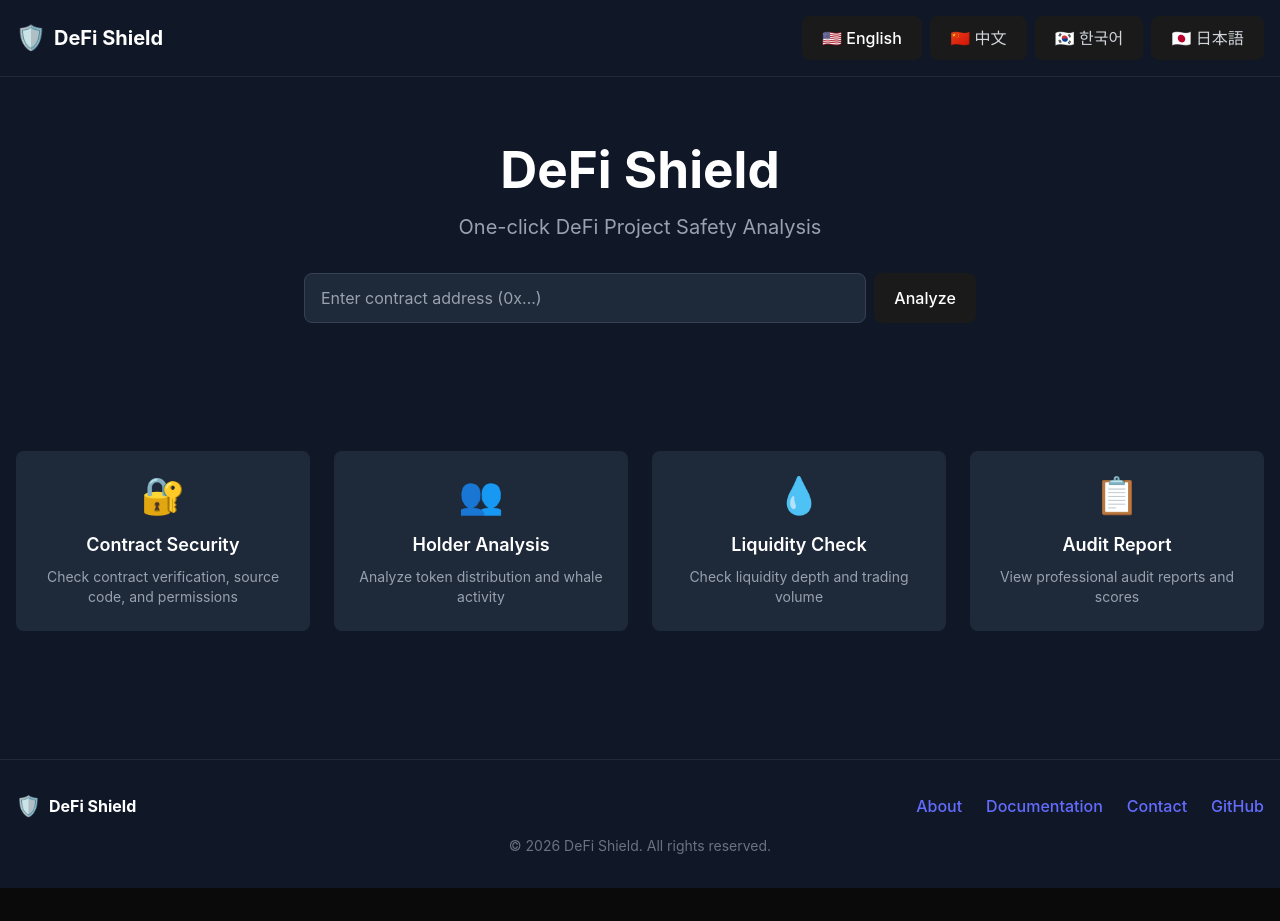
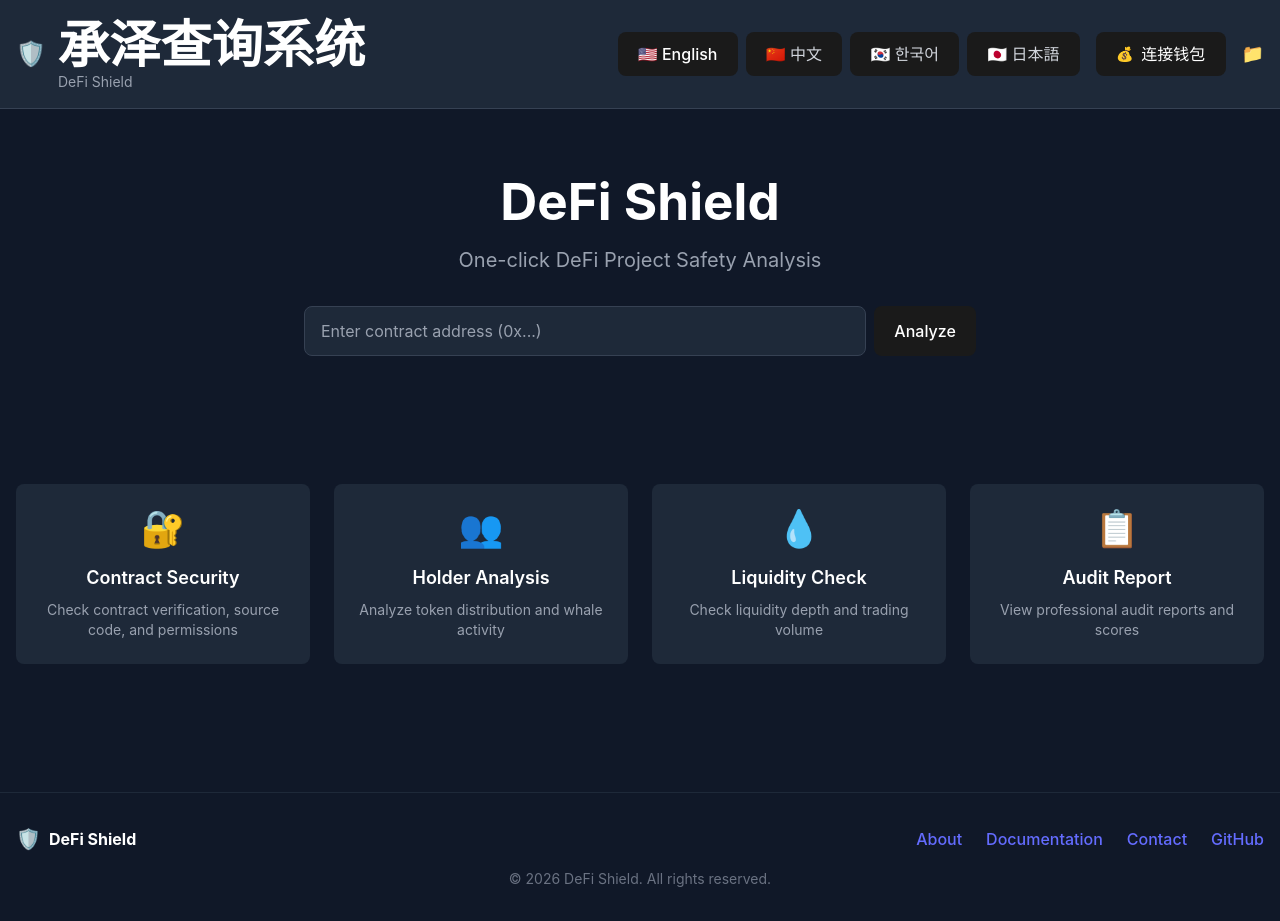
Before and after one commit to az605468471/chengze-query, a React (Vite) app in the folder frontend/: page / in a window 1280 px wide. Before the commit the page ends 888 px from the top, so only its background shows below. Built offline with nearby package versions, Linux system fonts and the light colour scheme; no server answers.

Commit message:
feat: add Web3 wallet connection (DAPP support)

```diff
--- /dev/null
+++ b/frontend/src/components/Header.jsx
@@ -0,0 +1,105 @@
+import { useTranslation } from 'react-i18next'
+import { useState, useEffect } from 'react'
+import LanguageSwitcher from './LanguageSwitcher'
+
+function Header() {
+  const { t } = useTranslation()
+  const [walletAddress, setWalletAddress] = useState('')
+  const [isConnecting, setIsConnecting] = useState(false)
+
+  const connectWallet = async () => {
+    if (!window.ethereum) {
+      alert('请安装 MetaMask 或其他 Web3 钱包')
+      return
+    }
+
+    setIsConnecting(true)
+    try {
+      const accounts = await window.ethereum.request({
+        method: 'eth_requestAccounts'
+      })
+      setWalletAddress(accounts[0])
+    } catch (error) {
+      console.error('连接钱包失败:', error)
+      alert('连接钱包失败')
+    } finally {
+      setIsConnecting(false)
+    }
+  }
+
+  const disconnectWallet = () => {
+    setWalletAddress('')
+  }
+
+  useEffect(() => {
+    // 检查是否已连接
+    const checkWallet = async () => {
+      if (window.ethereum) {
+        try {
+          const accounts = await window.ethereum.request({
+            method: 'eth_accounts'
+          })
+          if (accounts.length > 0) {
+            setWalletAddress(accounts[0])
+          }
+        } catch (error) {
+          console.error('检查钱包失败:', error)
+        }
+      }
+    }
+    checkWallet()
+  }, [])
+
+  return (
+    <header className="bg-gray-800 border-b border-gray-700">
+      <div className="container mx-auto px-4 py-4 flex justify-between items-center">
+        <div className="flex items-center gap-3">
+          <span className="text-2xl">🛡️</span>
+          <div>
+            <h1 className="text-xl font-bold text-white">承泽查询系统</h1>
+            <p className="text-sm text-gray-400">{t('title')}</p>
+          </div>
+        </div>
+
+        <div className="flex items-center gap-4">
+          <LanguageSwitcher />
+
+          {/* 钱包连接按钮 */}
+          {walletAddress ? (
+            <div className="flex items-center gap-2">
+              <div className="bg-gray-700 px-3 py-2 rounded-lg text-sm text-gray-300">
+                {walletAddress.slice(0, 6)}...{walletAddress.slice(-4)}
+              </div>
+              <button
+                onClick={disconnectWallet}
+                className="bg-red-500 hover:bg-red-600 text-white px-3 py-2 rounded-lg text-sm transition-colors"
+              >
+                断开
+              </button>
+            </div>
+          ) : (
+            <button
+              onClick={connectWallet}
+              disabled={isConnecting}
+              className="bg-blue-500 hover:bg-blue-600 text-white px-4 py-2 rounded-lg text-sm flex items-center gap-2 transition-colors disabled:opacity-50"
+            >
+              <span className="text-sm">💰</span>
+              {isConnecting ? '连接中...' : '连接钱包'}
+            </button>
+          )}
+
+          <a
+            href="https://github.com"
+            target="_blank"
+            rel="noopener noreferrer"
+            className="text-gray-400 hover:text-white transition-colors"
+          >
+            <span className="text-lg">📁</span>
+          </a>
+        </div>
+      </div>
+    </header>
+  )
+}
+
+export default Header
--- a/frontend/src/pages/Home.jsx
+++ b/frontend/src/pages/Home.jsx
@@ -1,5 +1,6 @@
-import { useState } from 'react';
+import { useState, useEffect } from 'react';
 import { useTranslation } from 'react-i18next';
+import Header from '../components/Header';
 import SearchBar from '../components/SearchBar';
 import RiskScore from '../components/RiskScore';
 import ContractInfo from '../components/ContractInfo';
@@ -10,19 +11,30 @@ import LanguageSwitcher from '../components/LanguageSwitcher';
 function Home() {
   const { t } = useTranslation();
   const [results, setResults] = useState(null);
+  const [walletAddress, setWalletAddress] = useState('');
+
+  useEffect(() => {
+    const checkWallet = async () => {
+      if (window.ethereum) {
+        try {
+          const accounts = await window.ethereum.request({
+            method: 'eth_accounts'
+          });
+          if (accounts.length > 0) {
+            setWalletAddress(accounts[0]);
+          }
+        } catch (error) {
+          console.error('检查钱包失败:', error);
+        }
+      }
+    }
+    checkWallet();
+  }, []);
 
   return (
     <div className="min-h-screen bg-gray-900 text-white">
-      {/* Header */}
-      <header className="border-b border-gray-800">
-        <div className="container mx-auto px-4 py-4 flex justify-between items-center">
-          <div className="flex items-center gap-2">
-            <span className="text-2xl">🛡️</span>
-            <span className="text-xl font-bold">{t('title')}</span>
-          </div>
-          <LanguageSwitcher />
-        </div>
-      </header>
+      {/* Header with Wallet Connection */}
+      <Header />
 
       {/* Hero Section */}
       <section className="container mx-auto px-4 py-16 text-center">
@@ -33,6 +45,16 @@ function Home() {
           {t('subtitle')}
         </p>
         <SearchBar onResults={setResults} />
+
+        {/* Wallet Address Display */}
+        {walletAddress && (
+          <div className="mt-6">
+            <p className="text-sm text-gray-400 mb-2">已连接钱包：</p>
+            <div className="bg-gray-800 px-4 py-2 rounded-lg text-sm text-gray-300 inline-block">
+              {walletAddress.slice(0, 6)}...{walletAddress.slice(-4)}
+            </div>
+          </div>
+        )}
       </section>
 
       {/* Results Section */}
--- /dev/null
+++ b/frontend/src/utils/web3.js
@@ -0,0 +1,103 @@
+import { ethers } from 'ethers';
+
+// Web3 工具函数
+export const getProvider = () => {
+  if (typeof window.ethereum === 'undefined') {
+    throw new Error('请安装 MetaMask 或其他 Web3 钱包');
+  }
+  return new ethers.providers.Web3Provider(window.ethereum);
+};
+
+export const getSigner = async () => {
+  const provider = getProvider();
+  await provider.send('eth_requestAccounts', []);
+  return provider.getSigner();
+};
+
+export const connectWallet = async () => {
+  try {
+    const accounts = await window.ethereum.request({
+      method: 'eth_requestAccounts'
+    });
+    return accounts[0];
+  } catch (error) {
+    console.error('连接钱包失败:', error);
+    throw error;
+  }
+};
+
+export const disconnectWallet = () => {
+  // MetaMask 没有断开连接的 API，只需清除本地状态
+  return null;
+};
+
+export const getBalance = async (address) => {
+  try {
+    const provider = getProvider();
+    const balance = await provider.getBalance(address);
+    return ethers.utils.formatEther(balance);
+  } catch (error) {
+    console.error('获取余额失败:', error);
+    throw error;
+  }
+};
+
+export const getTokenBalance = async (tokenAddress, walletAddress) => {
+  try {
+    const provider = getProvider();
+    const tokenContract = new ethers.Contract(
+      tokenAddress,
+      ['function balanceOf(address) view returns (uint256)', 'function decimals() view returns (uint8)'],
+      provider
+    );
+
+    const [balance, decimals] = await Promise.all([
+      tokenContract.balanceOf(walletAddress),
+      tokenContract.decimals()
+    ]);
+
+    return ethers.utils.formatUnits(balance, decimals);
+  } catch (error) {
+    console.error('获取代币余额失败:', error);
+    throw error;
+  }
+};
+
+export const getNetwork = async () => {
+  try {
+    const provider = getProvider();
+    const network = await provider.getNetwork();
+    return network;
+  } catch (error) {
+    console.error('获取网络信息失败:', error);
+    throw error;
+  }
+};
+
+export const switchToBSC = async () => {
+  try {
+    await window.ethereum.request({
+      method: 'wallet_switchEthereumChain',
+      params: [{ chainId: '0x38' }], // BSC Mainnet
+    });
+  } catch (error) {
+    if (error.code === 4902) {
+      await window.ethereum.request({
+        method: 'wallet_addEthereumChain',
+        params: [{
+          chainId: '0x38',
+          chainName: 'Binance Smart Chain',
+          nativeCurrency: {
+            name: 'BNB',
+            symbol: 'BNB',
+            decimals: 18
+          },
+          rpcUrls: ['https://bsc-dataseed.binance.org/'],
+          blockExplorerUrls: ['https://bscscan.com/']
+        }]
+      });
+    } else {
+      throw error;
+    }
+  }
+};
```
